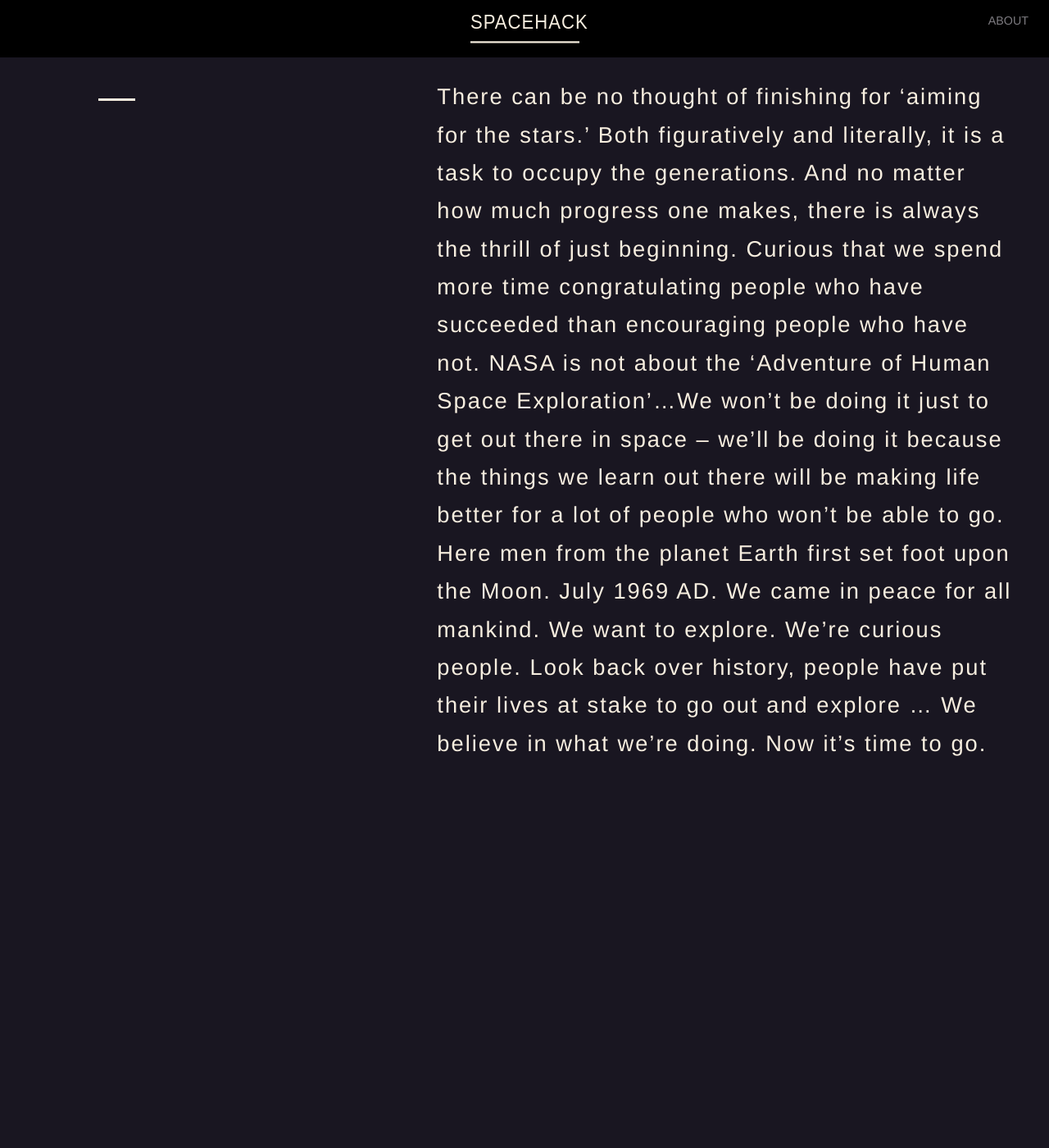
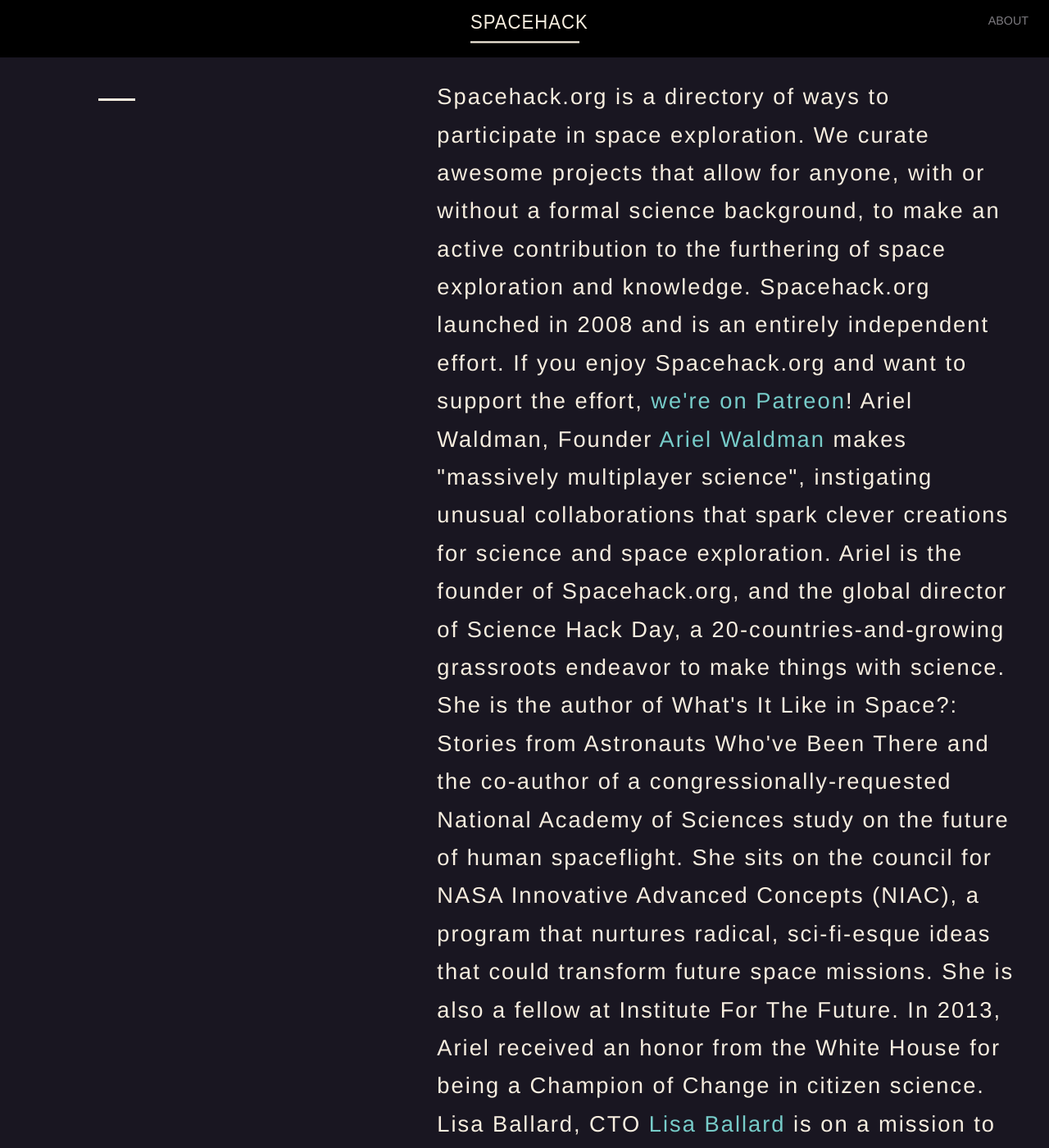
Before and after one commit to basilleaf/spacehack.org, a Jekyll site: the page built from about/index.html, in a window 1280 px wide and 1400 px high. Shown: the whole window at 82% size. Built offline with Jekyll 4.4.1, drawn with Linux system fonts in a browser that asks for light colours; nearby versions of some CDN libraries; some of the changed text lies outside the part shown.

```diff
--- a/about/index.html
+++ b/about/index.html
@@ -2,13 +2,12 @@
 layout: post
 ---
 
+Spacehack.org is a directory of ways to participate in space exploration. We curate awesome projects that allow for anyone, with or without a formal science background, to make an active contribution to the furthering of space exploration and knowledge.
 
-There can be no thought of finishing for ‘aiming for the stars.’ Both figuratively and literally, it is a task to occupy the generations. And no matter how much progress one makes, there is always the thrill of just beginning.
+Spacehack.org launched in 2008 and is an entirely independent effort. If you enjoy Spacehack.org and want to support the effort, <a href="http://patreon.com/arielwaldman">we're on Patreon</a>!
 
-Curious that we spend more time congratulating people who have succeeded than encouraging people who have not.
+Ariel Waldman, Founder
+<a href="http://arielwaldman.com">Ariel Waldman</a> makes "massively multiplayer science", instigating unusual collaborations that spark clever creations for science and space exploration. Ariel is the founder of Spacehack.org, and the global director of Science Hack Day, a 20-countries-and-growing grassroots endeavor to make things with science. She is the author of What's It Like in Space?: Stories from Astronauts Who've Been There and the co-author of a congressionally-requested National Academy of Sciences study on the future of human spaceflight. She sits on the council for NASA Innovative Advanced Concepts (NIAC), a program that nurtures radical, sci-fi-esque ideas that could transform future space missions. She is also a fellow at Institute For The Future. In 2013, Ariel received an honor from the White House for being a Champion of Change in citizen science.
 
-NASA is not about the ‘Adventure of Human Space Exploration’…We won’t be doing it just to get out there in space – we’ll be doing it because the things we learn out there will be making life better for a lot of people who won’t be able to go.
-
-Here men from the planet Earth first set foot upon the Moon. July 1969 AD. We came in peace for all mankind.
-
-We want to explore. We’re curious people. Look back over history, people have put their lives at stake to go out and explore … We believe in what we’re doing. Now it’s time to go.
+Lisa Ballard, CTO
+<a href="https://about.me/lballard">Lisa Ballard</a> is on a mission to make space data accessible. She is a planetary science web developer at the SETI Institute and the CTO of Spacehack.org. She is also the creator of Daily Rings and the co-creator Spaceprob.es, a catalog of the human-made machines that freckle our solar system. As a web developer and science advocate, she is passionate about creating beautiful user experiences through close collaborations with designers. In addition to loving all-things-space, Lisa enjoys scuba diving, hiking and spending time with her cats.
```
